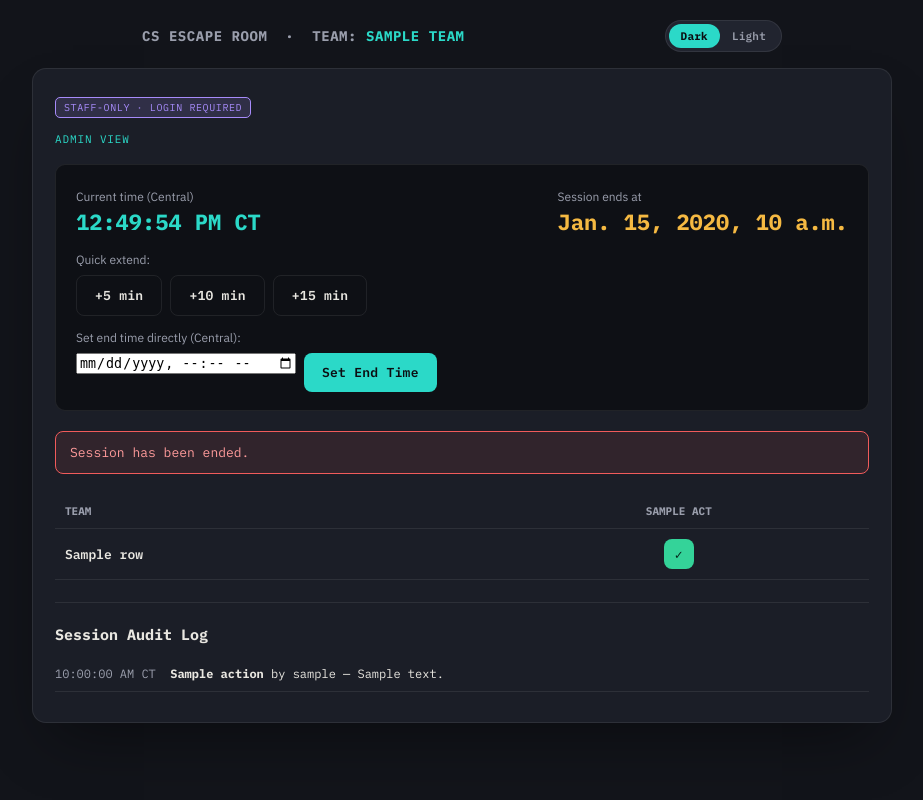
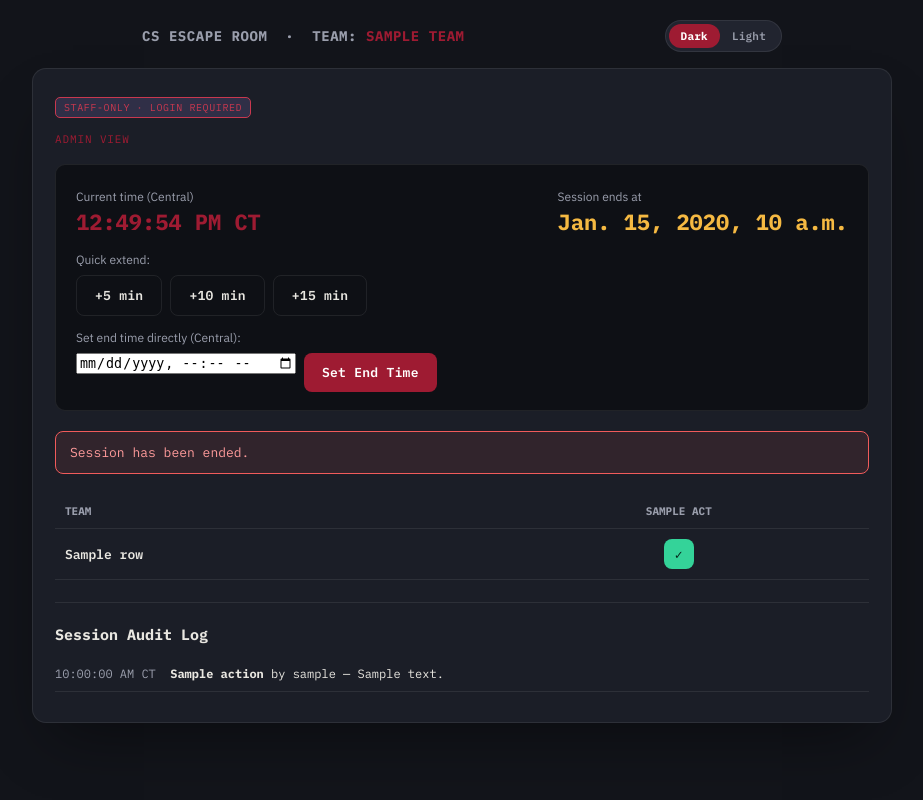
Before and after one commit to monicadelaine/SITES-Escape-Room, a Django app: template escaperoom/templates/escaperoom/manage.html in a window 1280 px wide. Shown: the whole page, without its empty margins (178-1101 px from the left). Run offline with Django 5.2, Linux system fonts and the light colour scheme; tables that the repository leaves empty hold one stand-in row (values such as "Sample post"); the template is opened without the code that fills it: values that come from a table or form of the project are taken from there, most other values are stand-ins (such as "Sample title", 1, 10 or a date in 2020); data that the repository does not hold is empty.

Commit message:
Apply University of Alabama color scheme
- Primary accent (--teal): UA Crimson #9E1B32
- Secondary accent (--violet): lighter crimson #c9384f
- Light mode bg tinted with warm cream-crimson
- Button/toggle text changed to white (crimson is dark, needs white text)

Co-Authored-By: Claude Sonnet 4.6 <noreply@anthropic.com>

```diff
--- a/static/escaperoom/style.css
+++ b/static/escaperoom/style.css
@@ -15,26 +15,26 @@
   --code-text: #cfd3da;
   --amber: #f5b942;
   --rose: #ef6a6a;
-  --violet: #a78bfa;
-  --teal: #2bd9c8;
+  --violet: #c9384f;   /* lighter crimson for secondary accents */
+  --teal: #9E1B32;     /* UA Crimson */
   --good: #34d399;
   --bad: #f15b5b;
   --accent: var(--teal);
 }
 
 [data-theme="light"] {
-  --bg: #f3f1ea;
+  --bg: #f5f0f1;
   --panel: #ffffff;
-  --panel-2: #ece9e1;
+  --panel-2: #f0e8ea;
   --line: rgba(0, 0, 0, .1);
   --text: #1c1e24;
   --text-dim: #6b6f7b;
-  --code-bg: #f7f5ee;
+  --code-bg: #fdf8f9;
   --code-text: #2b2d34;
   --amber: #c98a12;
   --rose: #d14b4b;
-  --violet: #7c5cd6;
-  --teal: #0e9c8e;
+  --violet: #a02035;   /* medium crimson */
+  --teal: #8b1729;     /* UA Crimson (slightly deeper on light bg) */
   --good: #1f9d6f;
   --bad: #d14b4b;
 }
@@ -98,7 +98,7 @@ body {
 }
 .theme-toggle button.active {
   background: var(--teal);
-  color: #0c0e12;
+  color: #ffffff;
   font-weight: 700;
 }
 
@@ -213,7 +213,7 @@ button, .btn {
   border: none;
   cursor: pointer;
   background: var(--accent);
-  color: #0c0e12;
+  color: #ffffff;
   display: inline-block;
   text-decoration: none;
 }
```
